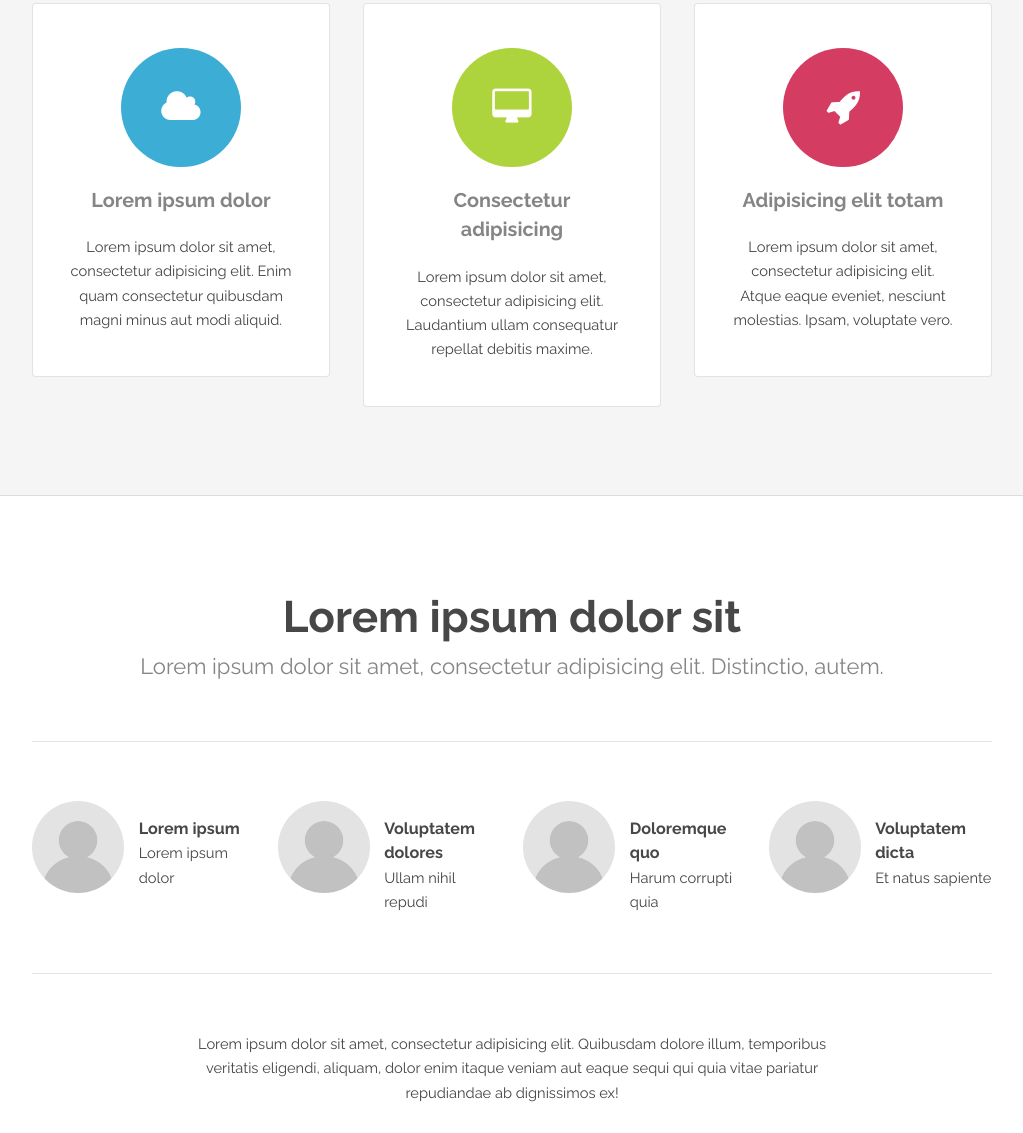
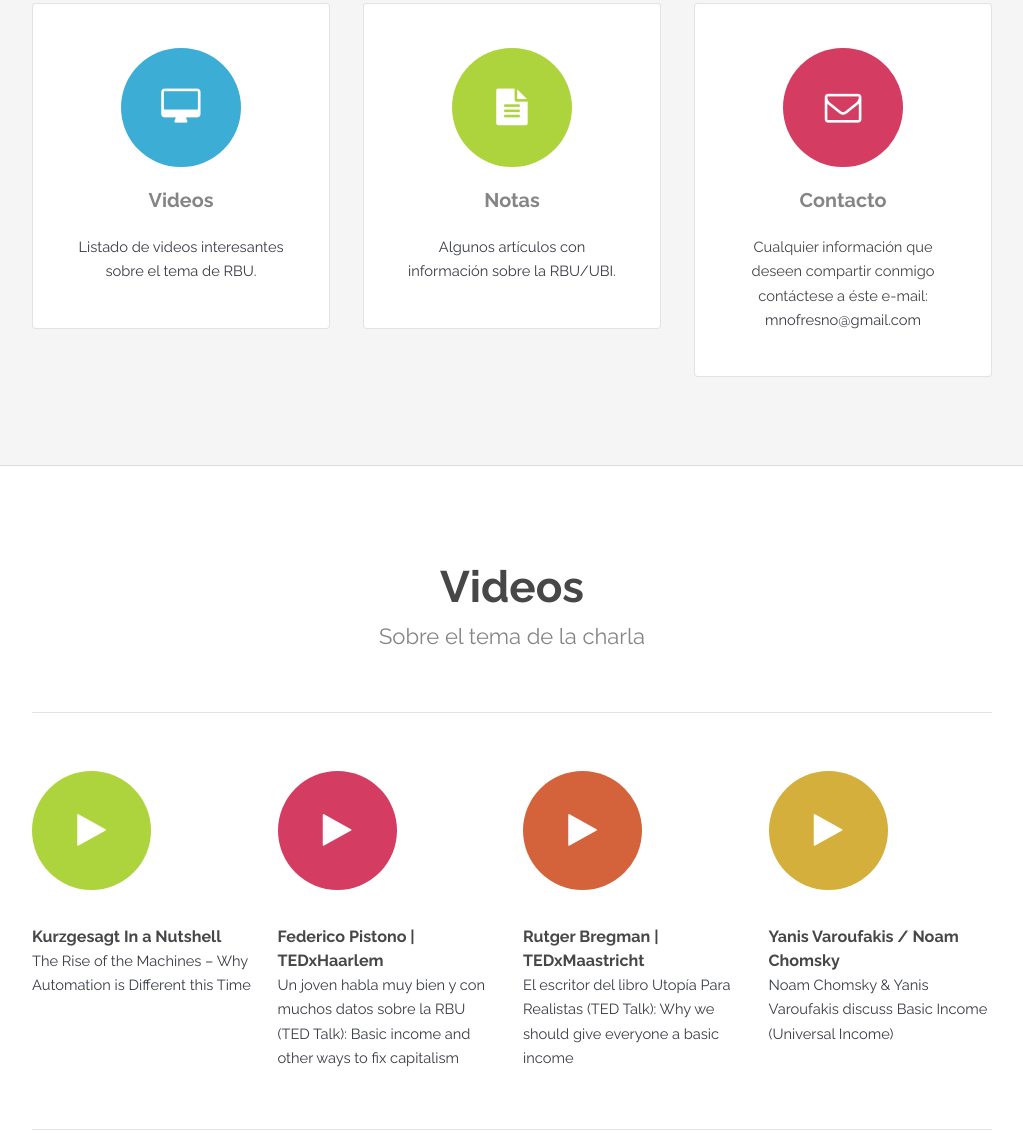
Before and after one commit to mnofresno/charla-rbu, a plain HTML site: page index.html in a window 1280 px wide. Shown: the part 847-1980 px from the top of the page, without its empty margins (128-1151 px from the left). Drawn offline with Linux system fonts and the light colour scheme.

Commit message:
Agrego los videos al sitio

```diff
--- a/index.html
+++ b/index.html
@@ -26,7 +26,7 @@
 
 		<!-- Header -->
 			<header id="header">
-				<h1><a href="index.html">Renta B&aacute;sica Universal / Incondicional</a></h1>
+				<h1><a href="index.html">RBU</a></h1>
 				<nav id="nav">
 					<ul>
 						<li><a href="index.html">Home</a></li>
@@ -50,23 +50,27 @@
 					<div class="row 150%">
 						<div class="4u 12u$(medium)">
 							<section class="box">
-								<i class="icon big rounded color1 fa-cloud"></i>
-								<h3>Lorem ipsum dolor</h3>
-								<p>Lorem ipsum dolor sit amet, consectetur adipisicing elit. Enim quam consectetur quibusdam magni minus aut modi aliquid.</p>
+                                <a href="#videos">
+                                    <i class="icon big rounded color1 fa-desktop"></i>
+                                    <h3>Videos</h3>
+                                    <p>Listado de videos interesantes sobre el tema de RBU.</p>
+                                </a>
 							</section>
 						</div>
 						<div class="4u 12u$(medium)">
 							<section class="box">
-								<i class="icon big rounded color9 fa-desktop"></i>
-								<h3>Consectetur adipisicing</h3>
-								<p>Lorem ipsum dolor sit amet, consectetur adipisicing elit. Laudantium ullam consequatur repellat debitis maxime.</p>
+                                <a href="#notas">
+                                    <i class="icon big rounded color9 fa-file-text"></i>
+                                    <h3>Notas</h3>
+                                    <p>Algunos artículos con información sobre la RBU/UBI.</p>
+                                </a>
 							</section>
 						</div>
 						<div class="4u$ 12u$(medium)">
 							<section class="box">
-								<i class="icon big rounded color6 fa-rocket"></i>
-								<h3>Adipisicing elit totam</h3>
-								<p>Lorem ipsum dolor sit amet, consectetur adipisicing elit. Atque eaque eveniet, nesciunt molestias. Ipsam, voluptate vero.</p>
+								<i class="icon big rounded color6 fa-envelope-o"></i>
+								<h3>Contacto</h3>
+								<p>Cualquier información que deseen compartir conmigo contáctese a éste e-mail: <a href="mailto:mnofresno@gmail.com">mnofresno@gmail.com</a></p>
 							</section>
 						</div>
 					</div>
@@ -75,35 +79,44 @@
 
 		<!-- Two -->
 			<section id="two" class="wrapper style2 special">
-				<div class="container">
+				<div id="videos" class="container">
 					<header class="major">
-						<h2>Lorem ipsum dolor sit</h2>
-						<p>Lorem ipsum dolor sit amet, consectetur adipisicing elit. Distinctio, autem.</p>
+						<h2>Videos</h2>
+						<p>Sobre el tema de la charla</p>
 					</header>
 					<section class="profiles">
 						<div class="row">
 							<section class="3u 6u(medium) 12u$(xsmall) profile">
-								<img src="images/profile_placeholder.gif" alt="" />
-								<h4>Lorem ipsum</h4>
-								<p>Lorem ipsum dolor</p>
-							</section>
-							<section class="3u 6u$(medium) 12u$(xsmall) profile">
-								<img src="images/profile_placeholder.gif" alt="" />
-								<h4>Voluptatem dolores</h4>
-								<p>Ullam nihil repudi</p>
+                                <a href="https://www.youtube.com/watch?v=WSKi8HfcxEk" target="_blank">
+                                    <i class="icon big rounded color9 fa-play"></i>
+                                    <h4>Kurzgesagt In a Nutshell</h4>
+                                    <p>The Rise of the Machines – Why Automation is Different this Time</p>
+                                </a>
 							</section>
 							<section class="3u 6u(medium) 12u$(xsmall) profile">
-								<img src="images/profile_placeholder.gif" alt="" />
-								<h4>Doloremque quo</h4>
-								<p>Harum corrupti quia</p>
+                                <a href="https://www.youtube.com/watch?v=A2aBKnr3Ep4&t=236s" target="_blank">
+                                    <i class="icon big rounded color6 fa-play"></i>
+                                    <h4>Federico Pistono | TEDxHaarlem</h4>
+                                    <p>Un joven habla muy bien y con muchos datos sobre la RBU (TED Talk): Basic income and other ways to fix capitalism
+                                    </p>
+                                </a>
 							</section>
-							<section class="3u$ 6u$(medium) 12u$(xsmall) profile">
-								<img src="images/profile_placeholder.gif" alt="" />
-								<h4>Voluptatem dicta</h4>
-								<p>Et natus sapiente</p>
+							<section class="3u 6u(medium) 12u$(xsmall) profile">
+                                <a href="https://www.youtube.com/watch?v=aIL_Y9g7Tg0" target="_blank">
+                                    <i class="icon big rounded color7 fa-play"></i>
+                                    <h4>Rutger Bregman | TEDxMaastricht</h4>
+                                    <p>El escritor del libro Utopía Para Realistas (TED Talk): Why we should give everyone a basic income</p>
+                                </a>
 							</section>
-						</div>
+							<section class="3u 6u(medium) 12u$(xsmall) profile">
+                                <a href="https://www.youtube.com/watch?v=xAunDooMJb0" target="_blank">
+                                    <i class="icon big rounded color8 fa-play"></i>
+                                    <h4>Yanis Varoufakis / Noam Chomsky</h4>
+                                    <p>Noam Chomsky & Yanis Varoufakis discuss Basic Income (Universal Income)</p>
+                                </a>
+							</section>						</div>
 					</section>
+
 					<footer>
 						<p>Lorem ipsum dolor sit amet, consectetur adipisicing elit. Quibusdam dolore illum, temporibus veritatis eligendi, aliquam, dolor enim itaque veniam aut eaque sequi qui quia vitae pariatur repudiandae ab dignissimos ex!</p>
 						<ul class="actions">
```
